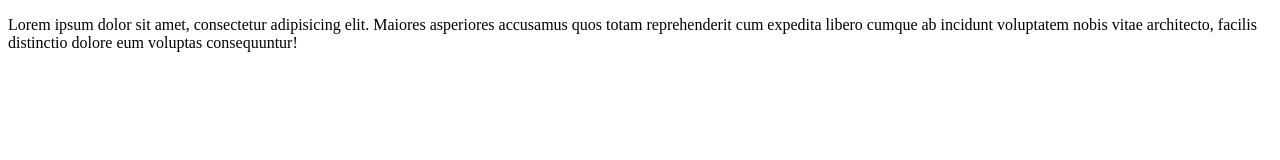
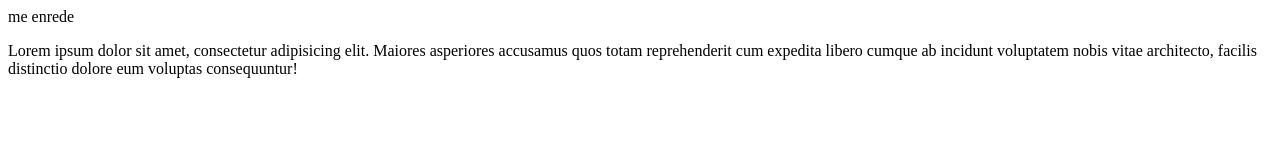
Before and after one commit to juangomez9619/git-tutorial, a plain HTML site: page index.html in a window 1280 px wide. Drawn offline with Linux system fonts and the light colour scheme.

Commit message:
texto agregado

```diff
--- a/index.html
+++ b/index.html
@@ -6,7 +6,7 @@
     <title>Document</title>
 </head>
 <body>
-
+    me enrede
   <p>Lorem ipsum dolor sit amet, consectetur adipisicing elit. Maiores asperiores accusamus quos totam reprehenderit cum expedita libero cumque ab incidunt voluptatem nobis vitae architecto, facilis distinctio dolore eum voluptas consequuntur!</p>
 </body>
 </html>
```
